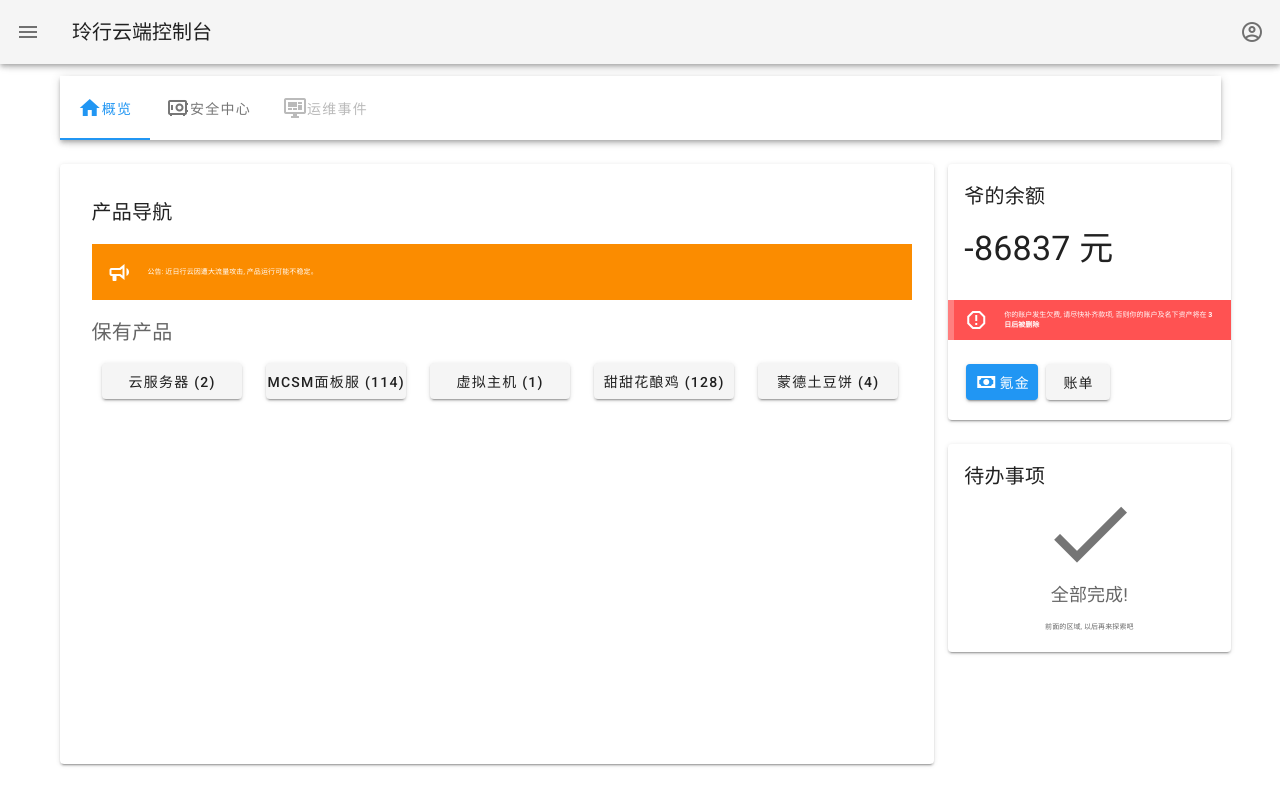
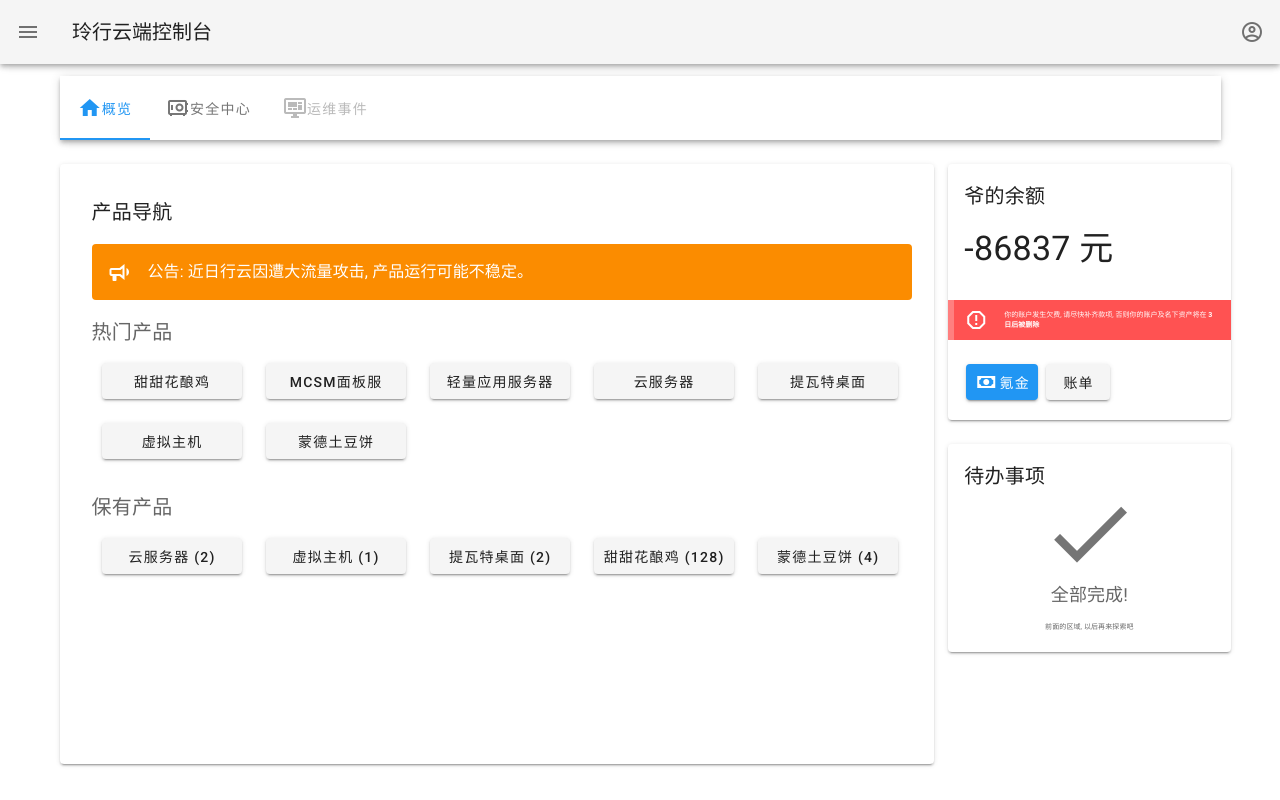
Before and after one commit to Incloudify/consolify-frontend, a Nuxt app: page /table in a window 1280 px wide. Built offline with nearby package versions, Linux system fonts and the light colour scheme.

Commit message:
只有愚蠢的人能看见这条commit

```diff
--- a/components/table/TableFund.vue
+++ b/components/table/TableFund.vue
@@ -15,11 +15,12 @@
         </p>
       </v-card-text>
       <v-alert
-      dense
-      type="error"
-      icon="mdi-alert-octagon-outline"
-      border="left"
-      v-if="TableFundCurrent < 0"
+        v-if="TableFundCurrent < 0"
+        dense
+        type="error"
+        icon="mdi-alert-octagon-outline"
+        class="v-alert-arrearage"
+        border="left"
       >
         你的账户发生欠费, 请尽快补齐款项, 否则你的账户及名下资产将在 <strong>{{ deletionRemainDays }} 日后被删除</strong>
       </v-alert>
@@ -45,7 +46,7 @@ export default {
 }
 </script>
 <style>
-.v-alert{
+.v-alert-arrearage{
   font-size: 7px;
   border-radius: 0px !important;
 }
--- a/components/table/TableProducts.vue
+++ b/components/table/TableProducts.vue
@@ -11,6 +11,9 @@
       <v-card-text>
         <TableProductsAll />
       </v-card-text>
+      <v-card-text>
+        <TableProductsRetention />
+      </v-card-text>
     </v-card>
   </div>
 </template>
--- a/components/table/TableProductsAll.vue
+++ b/components/table/TableProductsAll.vue
@@ -1,4 +1,4 @@
-<!-- 工作台概览 产品卡片 -->
+<!-- 工作台概览 热门产品卡片 -->
 <template>
   <div>
     <!-- 公告行 开始 -->
@@ -14,15 +14,15 @@
     <div
       class="text-h6"
     >
-      保有产品
+      热门产品
     </div>
     <!-- 产品标题 结束 -->
     <!-- 产品行 开始 -->
     <v-row>
-      <div v-for="products in productsInfo.products" :key="products.key" class="products-div">
-        <v-col v-if="products.retention">
+      <div v-for="products in recommendProductsInfo.products" :key="products.key" class="products-div">
+        <v-col>
           <v-btn class="productbtn">
-            {{ products.productName }} ({{ products.retentionCount }})
+            {{ products.productName }}
           </v-btn>
         </v-col>
       </div>
@@ -37,49 +37,35 @@ export default {
     tableFundCurrent: 0,
     announcement: '近日行云因遭大流量攻击, 产品运行可能不稳定。',
     announcementLevel: 'warning',
-    productsInfo: {
+    recommendProductsInfo: {
       products: [
         {
           key: 1,
-          productName: '云服务器',
-          retention: true,
-          retentionCount: 2
+          productName: '甜甜花酿鸡'
         },
         {
           key: 2,
-          productName: 'MCSM面板服',
-          retention: true,
-          retentionCount: 114
+          productName: 'MCSM面板服'
         },
         {
           key: 3,
-          productName: '轻量应用服务器',
-          retention: false,
-          retentionCount: -1
+          productName: '轻量应用服务器'
         },
         {
           key: 4,
-          productName: '虚拟主机',
-          retention: true,
-          retentionCount: 1
+          productName: '云服务器'
         },
         {
           key: 5,
-          productName: '提瓦特桌面',
-          retention: false,
-          retentionCount: -1
+          productName: '提瓦特桌面'
         },
         {
           key: 6,
-          productName: '甜甜花酿鸡',
-          retention: true,
-          retentionCount: 128
+          productName: '虚拟主机'
         },
         {
           key: 7,
-          productName: '蒙德土豆饼',
-          retention: true,
-          retentionCount: 4
+          productName: '蒙德土豆饼'
         }
       ]
     }
--- /dev/null
+++ b/components/table/TableProductsRetention.vue
@@ -0,0 +1,97 @@
+<!-- 工作台概览 保有产品卡片 -->
+<template>
+  <div>
+    <!-- 产品标题 开始 -->
+    <div
+      class="text-h6"
+    >
+      保有产品
+    </div>
+    <!-- 产品标题 结束 -->
+    <!-- 产品行 开始 -->
+    <v-row>
+      <div v-for="products in productsInfo.products" :key="products.key" class="products-div">
+        <v-col v-if="products.retention">
+          <v-btn class="productbtn">
+            {{ products.productName }} ({{ products.retentionCount }})
+          </v-btn>
+        </v-col>
+      </div>
+    </v-row>
+    <!-- 产品行 结束 -->
+  </div>
+</template>
+
+<script>
+export default {
+  data: () => ({
+    tableFundCurrent: 0,
+    announcement: '近日行云因遭大流量攻击, 产品运行可能不稳定。',
+    announcementLevel: 'warning',
+    productsInfo: {
+      products: [
+        {
+          key: 1,
+          productName: '云服务器',
+          retention: true,
+          retentionCount: 2
+        },
+        {
+          key: 2,
+          productName: 'MCSM面板服',
+          retention: false,
+          retentionCount: -1
+        },
+        {
+          key: 3,
+          productName: '轻量应用服务器',
+          retention: false,
+          retentionCount: -1
+        },
+        {
+          key: 4,
+          productName: '虚拟主机',
+          retention: true,
+          retentionCount: 1
+        },
+        {
+          key: 5,
+          productName: '提瓦特桌面',
+          retention: true,
+          retentionCount: 2
+        },
+        {
+          key: 6,
+          productName: '甜甜花酿鸡',
+          retention: true,
+          retentionCount: 128
+        },
+        {
+          key: 7,
+          productName: '蒙德土豆饼',
+          retention: true,
+          retentionCount: 4
+        },
+        {
+          key: 8,
+          productName: '脆弱树脂',
+          retention: false,
+          retentionCount: -1
+        }
+      ]
+    }
+  })
+}
+</script>
+
+<style>
+.productbtn {
+  width: 140px;
+}
+.text-h6{
+  margin-bottom: 15px;
+}
+.col{
+  padding-right: 2px;
+}
+</style>
```
